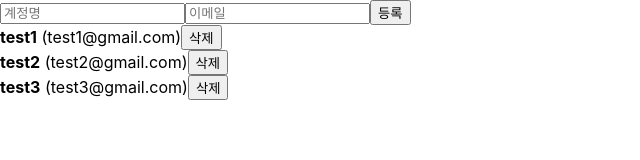
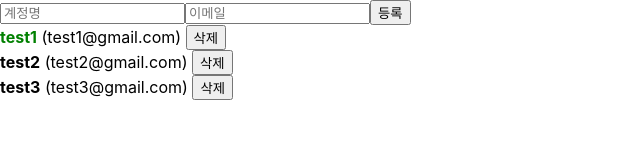
Before and after one commit to seo-dong-hyeon/begin-react, a React (Create React App) app: page / in a window 1280 px wide. Shown: the top 160 px of the page, without its empty margins (0-640 px from the left). Built offline with nearby package versions, Linux system fonts and the light colour scheme.

Commit message:
배열의 요소 수정하기

```diff
--- a/src/App.js
+++ b/src/App.js
@@ -20,21 +20,25 @@
     {
         id: 1,
         username: 'test1',
-        email: 'test1@gmail.com'
+        email: 'test1@gmail.com',
+        active: true,
     },
     {
         id: 2,
         username: 'test2',
-        email: 'test2@gmail.com'
+        email: 'test2@gmail.com',
+        active: false,
     },
     {
         id: 3,
         username: 'test3',
-        email: 'test3@gmail.com'
+        email: 'test3@gmail.com',
+        active: false,
     },
   ]);
 
   const nextId = useRef(4); // id가 바뀌어도 컴포넌트가 리렌더링 될 필요는 없음 -> useState x, useRef
+
   const onCreate = () => {
     const user = {
       id: nextId.current,
@@ -48,10 +52,16 @@
     })
     nextId.current += 1; // 컴포넌트가 리렌더링 되더라도 바뀐 값이 유지
   }
+
   const onRemove = id => {
-    setUsers(users.filter(user => // 조건을 만족하는 값들로만 user 업데이트
+    setUsers(users.filter(user => // 조건을 만족하는 값들만 통과 -> user 업데이트
       user.id !== id));
   };
+
+  const onToggle = id => {
+    setUsers(users.map(user =>  // 조건을 만족하는 값들만 업데이트
+      user.id === id ? {...user, active: !user.active} : user)); // 기존의 값 + 덮어쓰기 -> 특정 객체 업데이트
+  }
 
   return (
     <>
@@ -61,7 +71,7 @@
         onChange={onChange}
         onCreate={onCreate}
       />
-      <UserList users={users} onRemove={onRemove} />
+      <UserList users={users} onRemove={onRemove} onToggle={onToggle} />
     </>
   );
 }
--- a/src/UserList.js
+++ b/src/UserList.js
@@ -1,17 +1,29 @@
 import React from 'react';
 
-function User({ user, onRemove }){
-    const { username, email, id} = user;
+function User({ user, onRemove, onToggle }){
+    const { username, email, id, active } = user;
     return (
         <div>
-            <b>{username}</b> <span>({email})</span>
-            {/* () =>을 해서 인자로 받은 함수를 호출하는 모양x */}
-            <button onClick={() => onRemove(id)}>삭제</button>
+            <b style={{
+                color: active ? 'green' : 'black',
+                cursor: 'pointer'
+               }}
+               onClick={() => onToggle(id)}>
+                {username}
+            </b>
+            &nbsp;
+            <span>
+                ({email})
+            </span>
+            &nbsp;
+            <button onClick={() => onRemove(id)}>
+                삭제
+            </button>
         </div>
     );
 }
 
-function UserList({ users, onRemove }){
+function UserList({ users, onRemove, onToggle }){
     return (
         <div>
             {
@@ -21,6 +33,7 @@
                             user={user}
                             key={user.id}
                             onRemove={onRemove}
+                            onToggle={onToggle}
                         />)
                 )
             }
```
